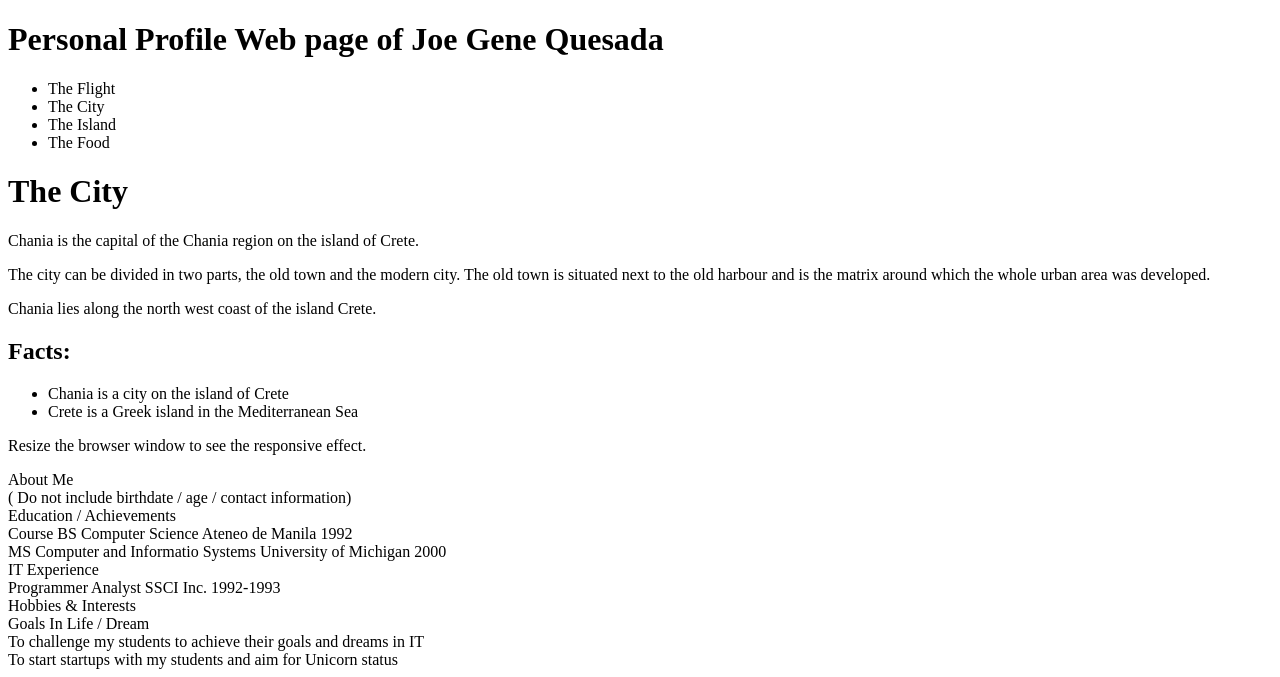
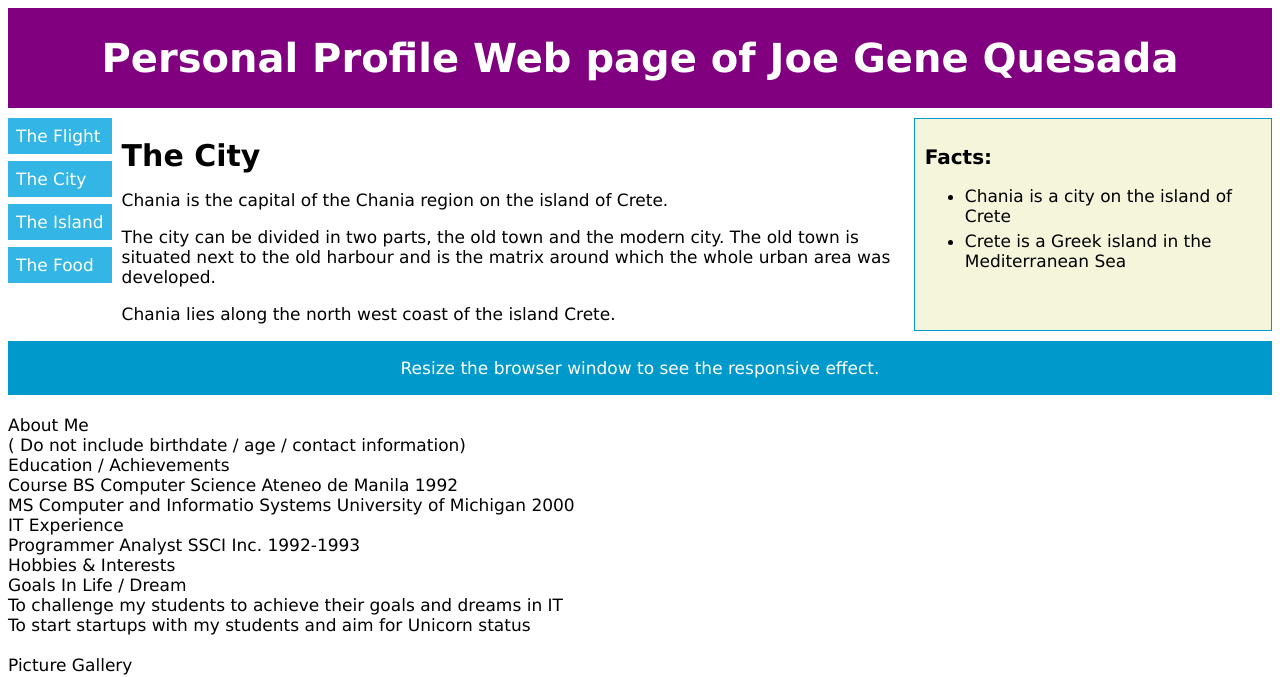
Before and after one commit to PalermoMatthew/webprog-CS251_IT253-html-lessons, a plain HTML site: page introduction/index.html in a window 1280 px wide. Shown: the top 677 px of the page. Drawn offline with Linux system fonts and the light colour scheme.

Commit message:
Add stylesheet link to index.html

```diff
--- a/introduction/index.html
+++ b/introduction/index.html
@@ -1,6 +1,7 @@
 <!DOCTYPE html>
 <html>
 <head>
+  <link rel="stylesheet", href="css/rwd.css?version=0.1">
 <title>Page Title</title>
 </head>
 <body>
```
